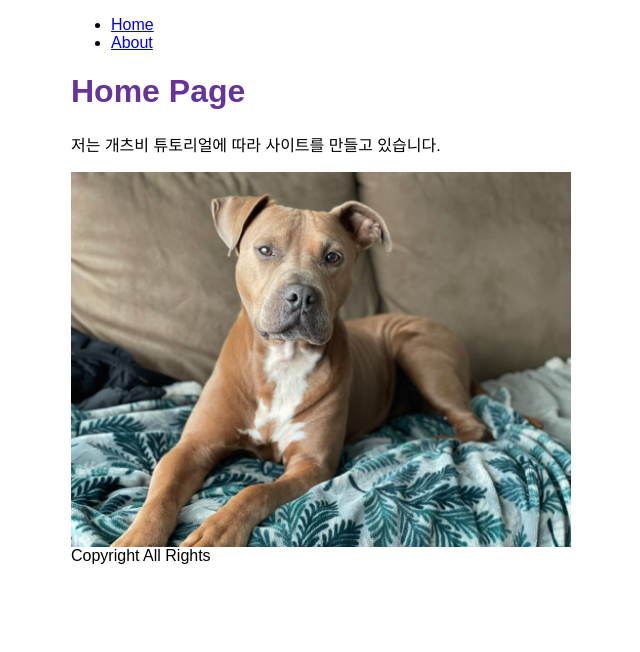
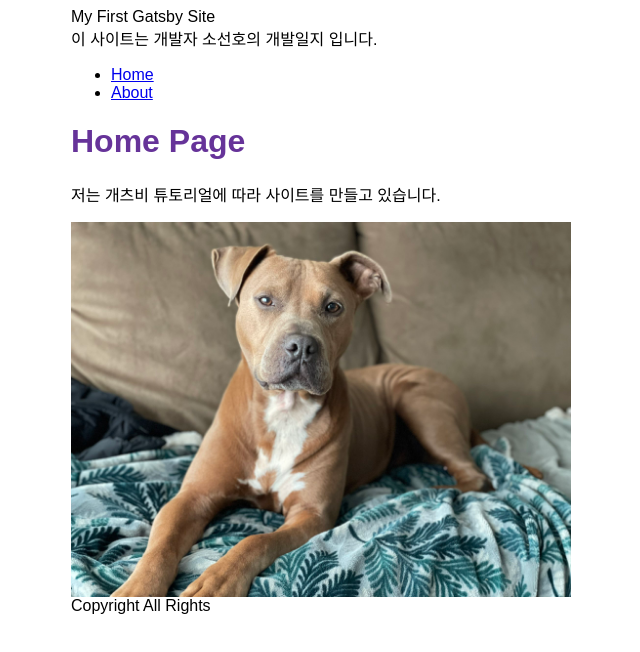
Before and after one commit to SeonSo/my-blog-2022-05-31, a Gatsby site: page / in a window 1280 px wide. Shown: the whole page, without its empty margins (319-959 px from the left). Built offline with nearby package versions, Linux system fonts and the light colour scheme; Gatsby itself is replaced by a stand-in of ours.

Commit message:
그래프ql로 데이터 가져와 레이아웃에 표시

```diff
--- a/gatsby-config.js
+++ b/gatsby-config.js
@@ -1,6 +1,7 @@
 module.exports = {
   siteMetadata: {
-    siteUrl: `https://www.yourdomain.tld`,
+    title: "My First Gatsby Site",
+    description: "이 사이트는 개발자 소선호의 개발일지 입니다.",
   },
   plugins: ["gatsby-plugin-image", "gatsby-plugin-sharp"],
 };
--- a/src/components/layout.js
+++ b/src/components/layout.js
@@ -1,4 +1,4 @@
-import { Link } from "gatsby";
+import { Link, useStaticQuery, graphql } from "gatsby";
 import React from "react";
 
 import {
@@ -10,9 +10,24 @@
 } from "./layout.module.css";
 
 const Layout = ({ pageTitle, children }) => {
+  const data = useStaticQuery(graphql`
+    query {
+      site {
+        siteMetadata {
+          title
+          description
+        }
+      }
+    }
+  `);
+
   return (
     <div className={container}>
-      <title>{pageTitle}</title>
+      <title>
+        {pageTitle} | {data.site.siteMetadata.title}
+      </title>
+      <header>{data.site.siteMetadata.title}</header>
+      <div>{data.site.siteMetadata.description}</div>
       <nav>
         <ul className={navLinks}>
           <li className={navLinkItem}>
```
